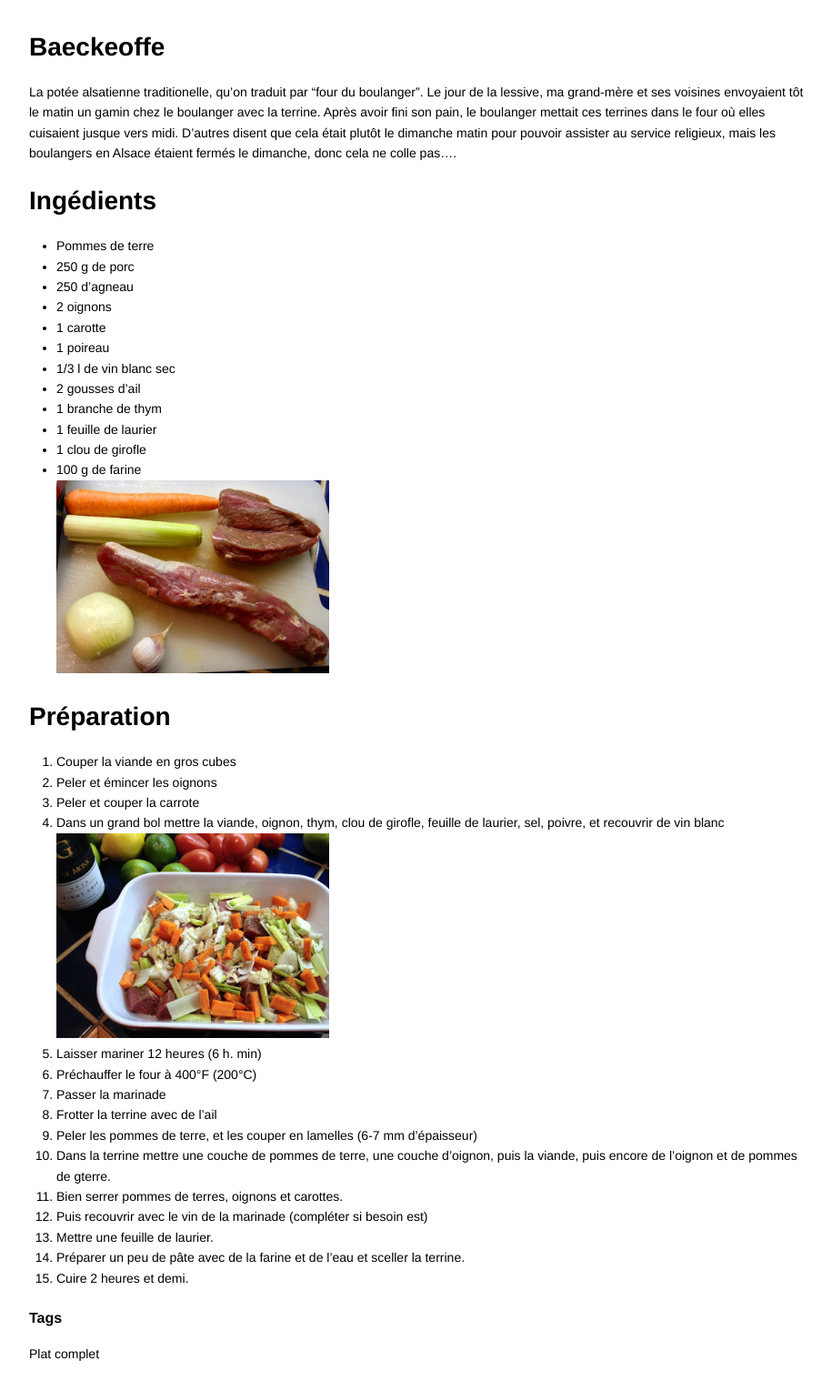
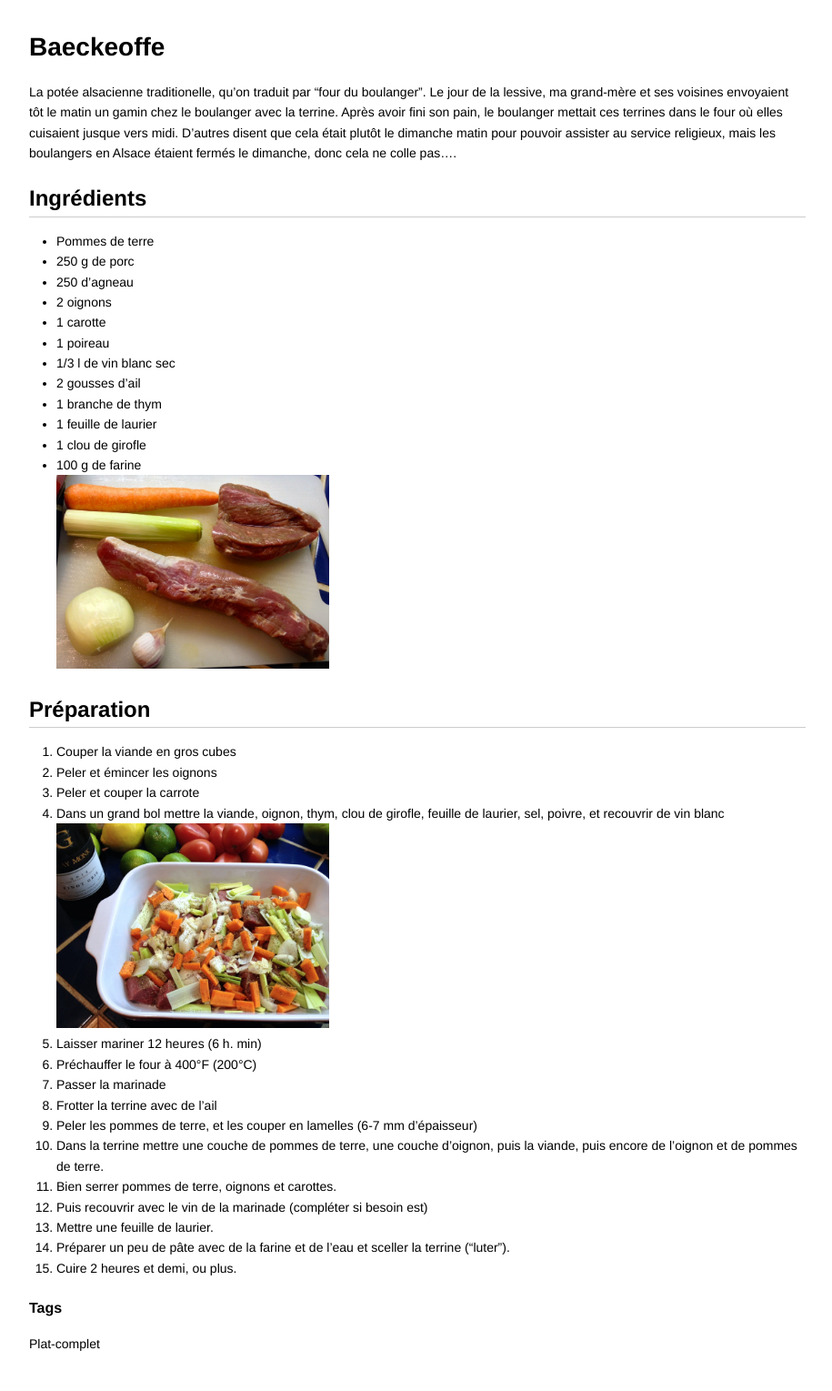
Before and after one commit to kruchten/spoon, a Jekyll site: the page built from _posts/2013-12-30-baeckeoffe.md, in a window 1280 px wide. Shown: the whole page at 91% size, without its empty margins (181-1096 px from the left). Built offline with Jekyll 4.4.1, drawn with Linux system fonts in a browser that asks for light colours.

```diff
--- a/_posts/2013-12-30-baeckeoffe.md
+++ b/_posts/2013-12-30-baeckeoffe.md
@@ -4,9 +4,9 @@ title: Baeckeoffe
 
 ---
 #Baeckeoffe
-La potée alsatienne traditionelle, qu'on traduit par "four du boulanger". Le jour de la lessive, ma grand-mère et ses voisines envoyaient tôt le matin un gamin chez le boulanger avec la terrine. Après avoir fini son pain, le boulanger mettait ces terrines dans le four où elles cuisaient jusque vers midi. D'autres disent que cela était plutôt le dimanche matin pour pouvoir assister au service religieux, mais les boulangers en Alsace étaient fermés le dimanche, donc cela ne colle pas....
+La potée alsacienne traditionelle, qu'on traduit par "four du boulanger". Le jour de la lessive, ma grand-mère et ses voisines envoyaient tôt le matin un gamin chez le boulanger avec la terrine. Après avoir fini son pain, le boulanger mettait ces terrines dans le four où elles cuisaient jusque vers midi. D'autres disent que cela était plutôt le dimanche matin pour pouvoir assister au service religieux, mais les boulangers en Alsace étaient fermés le dimanche, donc cela ne colle pas....
 
-#Ingédients
+##Ingrédients
 * Pommes de terre
 * 250 g de porc
 * 250 d'agneau
@@ -21,7 +21,7 @@ La potée alsatienne traditionelle, qu'on traduit par "four du boulanger". Le jo
 * 100 g de farine
 ![image](img/baeckeoffe1.jpg)
 
-#Préparation
+##Préparation
 1. Couper la viande en gros cubes
 2. Peler et émincer les oignons
 3. Peler et couper la carrote
@@ -32,12 +32,12 @@ La potée alsatienne traditionelle, qu'on traduit par "four du boulanger". Le jo
 7. Passer la marinade
 8. Frotter la terrine avec de l'ail
 9. Peler les pommes de terre, et les couper en lamelles (6-7 mm d'épaisseur)
-10. Dans la terrine mettre une couche de pommes de terre, une couche d'oignon, puis la viande, puis encore de l'oignon et de pommes de gterre.
-11. Bien serrer pommes de terres, oignons et carottes.
+10. Dans la terrine mettre une couche de pommes de terre, une couche d'oignon, puis la viande, puis encore de l'oignon et de pommes de terre.
+11. Bien serrer pommes de terre, oignons et carottes.
 12. Puis recouvrir avec le vin de la marinade (compléter si besoin est)
 13. Mettre une feuille de laurier.
-14. Préparer un peu de pâte avec de la farine et de l'eau et sceller la terrine.
-15. Cuire 2 heures et demi.
+14. Préparer un peu de pâte avec de la farine et de l'eau et sceller la terrine ("luter").
+15. Cuire 2 heures et demi, ou plus.
 
 ####Tags
-Plat complet
+Plat-complet
```
Also changed, not shown: _posts/2013-12-29-kugelhopf.md (+1 -1 lines), _posts/2013-12-29-zoe_chicken_or_tofu.md (+17 -8 lines).
